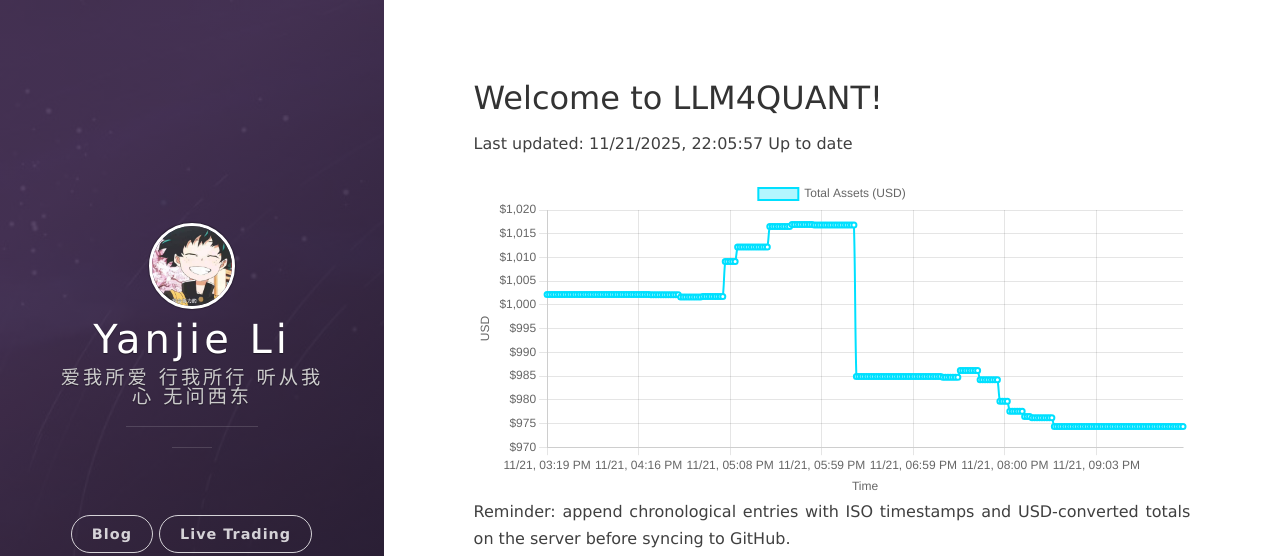
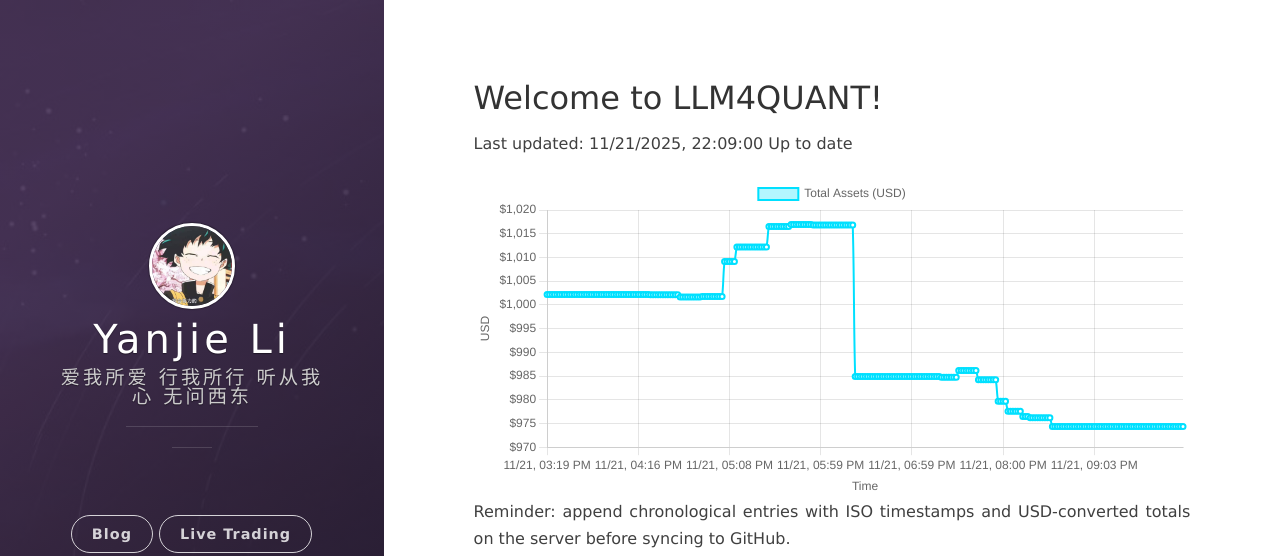
Before and after one commit to leeyegy/leeyegy.github.io, a Jekyll site: the page built from live-trading.html, in a window 1280 px wide. Shown: the top 556 px of the page. Built offline with Jekyll 4.4.1, drawn with Linux system fonts in a browser that asks for light colours; nearby versions of some CDN libraries.

Commit message:
AccountMonitor: update balance history 2025-11-22T06:09:00+08:00

```diff
--- a/assets/data/binance/balance-history.json
+++ b/assets/data/binance/balance-history.json
@@ -1,5 +1,5 @@
 {
-  "generatedAt": "2025-11-22T06:05:57+08:00",
+  "generatedAt": "2025-11-22T06:09:00+08:00",
   "asset": "total_usd_value",
   "history": [
     {
@@ -1033,6 +1033,10 @@
     {
       "timestamp": "2025-11-22T06:05:57+08:00",
       "totalUsd": 974.36593718
+    },
+    {
+      "timestamp": "2025-11-22T06:09:00+08:00",
+      "totalUsd": 974.36593718
     }
   ]
 }
```
